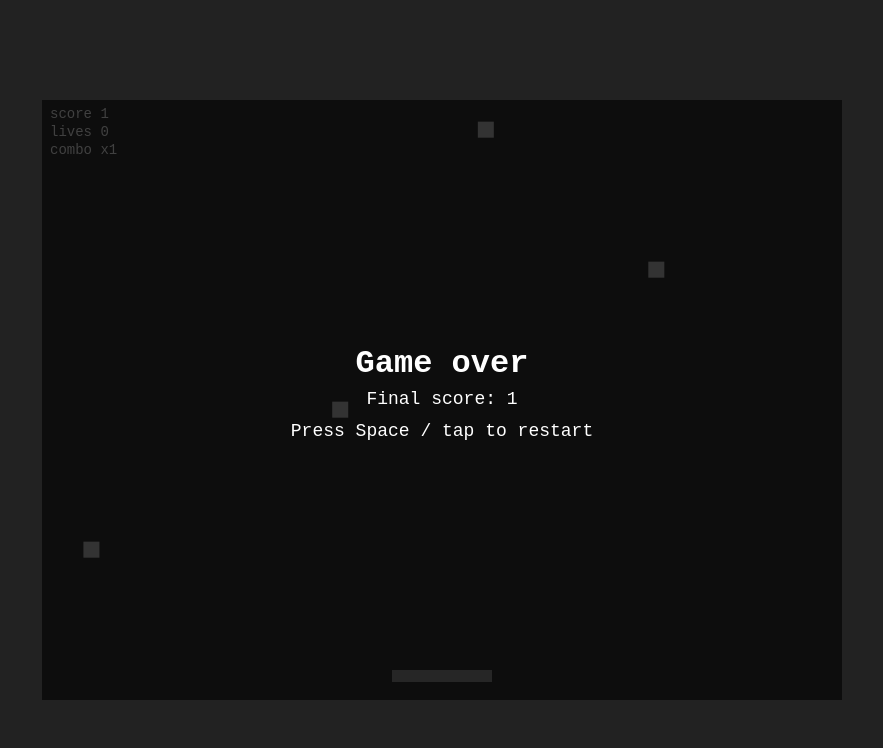
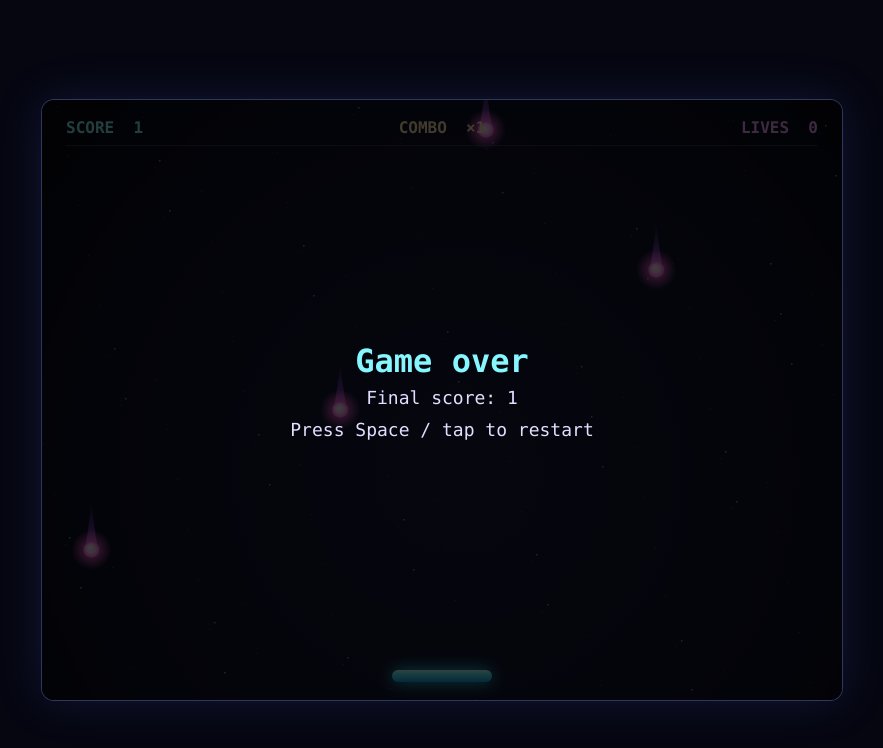
Before and after one commit to ajsai47/bot-arcade, a website with bundled scripts: page index.html in a window 1280 px wide. Shown: the whole page, without its empty margins (198-1081 px from the left). Built offline with nearby package versions, Linux system fonts and the light colour scheme.

Commit message:
Replace Comet Catcher placeholder art with neon visuals
Co-Authored-By: AJ Green <aj@aicollective.com>

```diff
--- a/src/render.js
+++ b/src/render.js
@@ -1,21 +1,102 @@
-export function render(ctx, state) {
-  ctx.fillStyle = '#333';
-  ctx.fillRect(0, 0, state.width, state.height);
+const hudFont = 'ui-monospace, "SFMono-Regular", Consolas, monospace';
+const starLayers = [
+  { count: 104, speed: 2, size: 1, color: 'rgba(154, 175, 247, 0.32)' },
+  { count: 36, speed: 6, size: 1.5, color: 'rgba(167, 217, 255, 0.63)' },
+].map((layer, depth) => ({
+  ...layer,
+  stars: Array.from({ length: layer.count }, (_, i) => [
+    ((i * 2 + depth) * 0.61803398875) % 1,
+    ((i * 2 + depth) * 0.41421356237) % 1,
+  ]),
+}));
 
-  ctx.fillStyle = '#ccc';
-  for (const c of state.comets) ctx.fillRect(c.x - c.r, c.y - c.r, c.r * 2, c.r * 2);
+const backgrounds = new WeakMap();
+function drawSpace(ctx, width, height, time) {
+  let sky = backgrounds.get(ctx);
+  if (!sky || sky.width !== width || sky.height !== height) {
+    const gradient = ctx.createRadialGradient(width * 0.52, height * 0.62, 0,
+      width * 0.52, height * 0.62, width * 0.66);
+    gradient.addColorStop(0, '#181839');
+    gradient.addColorStop(0.62, '#0e1129');
+    gradient.addColorStop(1, '#060812');
+    sky = { width, height, gradient };
+    backgrounds.set(ctx, sky);
+  }
+  ctx.fillStyle = sky.gradient;
+  ctx.fillRect(0, 0, width, height);
 
-  const p = state.paddle;
-  ctx.fillStyle = '#999';
-  ctx.fillRect(p.x, p.y, p.w, p.h);
+  for (const { stars, speed, size, color } of starLayers) {
+    const dx = time * speed % width;
+    const dy = time * speed * 0.4 % height;
+    ctx.fillStyle = color;
+    for (const [x, y] of stars) {
+      ctx.fillRect(Math.floor((x * width + dx) % width),
+        Math.floor((y * height + dy) % height), size, size);
+    }
+  }
+}
+
+function drawComet(ctx, { x, y, r }) {
+  const tip = y - r * 6;
+  const tail = ctx.createLinearGradient(x, tip, x, y);
+  tail.addColorStop(0, 'rgba(167, 83, 255, 0)');
+  tail.addColorStop(0.6, 'rgba(175, 88, 255, 0.5)');
+  tail.addColorStop(1, '#ff83ec');
+  ctx.fillStyle = tail;
+  ctx.beginPath();
+  ctx.moveTo(x, tip);
+  ctx.quadraticCurveTo(x + r * 0.42, y - r * 2, x + r * 0.85, y);
+  ctx.lineTo(x - r * 0.85, y);
+  ctx.quadraticCurveTo(x - r * 0.42, y - r * 2, x, tip);
+  ctx.fill();
+
+  const halo = ctx.createRadialGradient(x, y, r * 0.65, x, y, r * 2.5);
+  halo.addColorStop(0, 'rgba(255, 99, 224, 0.8)');
+  halo.addColorStop(1, 'rgba(255, 99, 224, 0)');
+  ctx.fillStyle = halo;
+  ctx.fillRect(x - r * 2.5, y - r * 2.5, r * 5, r * 5);
+  const core = ctx.createRadialGradient(x - r * 0.2, y - r * 0.25, 0, x, y, r);
+  core.addColorStop(0, '#fff8ff');
+  core.addColorStop(0.55, '#ffc5fa');
+  core.addColorStop(1, '#fb65dc');
+  ctx.fillStyle = core;
+  ctx.beginPath();
+  ctx.arc(x, y, r, 0, Math.PI * 2);
+  ctx.fill();
+}
+
+export function render(ctx, state, time = performance.now() / 1000) {
+  drawSpace(ctx, state.width, state.height, time);
+
+  for (const c of state.comets) drawComet(ctx, c);
 
   ctx.save();
-  ctx.fillStyle = '#ffd166';
+  const p = state.paddle;
+  ctx.shadowColor = '#1eeaff';
+  ctx.shadowBlur = 16;
+  const paddle = ctx.createLinearGradient(p.x, p.y, p.x, p.y + p.h);
+  paddle.addColorStop(0, '#daffff');
+  paddle.addColorStop(0.32, '#62f7ff');
+  paddle.addColorStop(1, '#0da8e9');
+  ctx.fillStyle = paddle;
+  ctx.beginPath();
+  ctx.roundRect(p.x, p.y, p.w, p.h, p.h / 2);
+  ctx.fill();
+  ctx.restore();
+
+  ctx.save();
+  ctx.fillStyle = '#ffe0fc';
+  ctx.shadowColor = '#ff63e0';
+  ctx.shadowBlur = 12;
   for (const particle of state.particles) {
     ctx.globalAlpha = particle.life / 0.7;
-    ctx.fillRect(particle.x - 2, particle.y - 2, 4, 4);
+    ctx.beginPath();
+    ctx.arc(particle.x, particle.y, 2, 0, Math.PI * 2);
+    ctx.fill();
   }
-  ctx.font = 'bold 22px monospace';
+  ctx.fillStyle = '#ffedb0';
+  ctx.shadowColor = '#ff9944';
+  ctx.font = '700 22px ' + hudFont;
   ctx.textAlign = 'center';
   for (const text of state.floatingScores) {
     ctx.globalAlpha = text.life;
@@ -23,11 +104,19 @@ export function render(ctx, state) {
   }
   ctx.restore();
 
-  ctx.fillStyle = '#fff';
-  ctx.font = '14px monospace';
-  ctx.fillText('score ' + state.score, 8, 18);
-  ctx.fillText('lives ' + state.lives, 8, 36);
-  ctx.fillText('combo x' + state.combo, 8, 54);
+  ctx.save();
+  ctx.font = '700 16px ' + hudFont;
+  ctx.fillStyle = '#86f6ff';
+  ctx.fillText('SCORE  ' + state.score, 24, 33);
+  ctx.textAlign = 'center';
+  ctx.fillStyle = '#ffedb0';
+  ctx.fillText('COMBO  ×' + state.combo, state.width / 2, 33);
+  ctx.textAlign = 'right';
+  ctx.fillStyle = '#f8a8fe';
+  ctx.fillText('LIVES  ' + state.lives, state.width - 24, 33);
+  ctx.fillStyle = 'rgba(127, 169, 247, 0.24)';
+  ctx.fillRect(24, 45, state.width - 48, 1);
+  ctx.restore();
 
   if (state.lives === 0) {
     ctx.fillStyle = 'rgba(0, 0, 0, 0.75)';
@@ -36,11 +125,12 @@ export function render(ctx, state) {
     const x = state.width / 2;
     const y = state.height / 2;
     ctx.save();
-    ctx.fillStyle = '#fff';
+    ctx.fillStyle = '#86f6ff';
     ctx.textAlign = 'center';
-    ctx.font = 'bold 32px monospace';
+    ctx.font = '700 32px ' + hudFont;
     ctx.fillText('Game over', x, y - 28);
-    ctx.font = '18px monospace';
+    ctx.fillStyle = '#e3ddff';
+    ctx.font = '18px ' + hudFont;
     ctx.fillText('Final score: ' + state.score, x, y + 4);
     ctx.fillText('Press Space / tap to restart', x, y + 36);
     ctx.restore();
--- a/src/style.css
+++ b/src/style.css
@@ -1,2 +1,2 @@
-html, body { margin: 0; height: 100%; background: #222; display: flex; align-items: center; justify-content: center; }
-canvas { background: #333; }
+html, body { margin: 0; height: 100%; background: #050610; display: flex; align-items: center; justify-content: center; }
+canvas { background: #060812; border-radius: 12px; box-shadow: 0 0 0 1px #30365e, 0 0 48px #5867e12e; }
```
Also changed, not shown: tests/smoke.mjs (+39 -0 lines).
